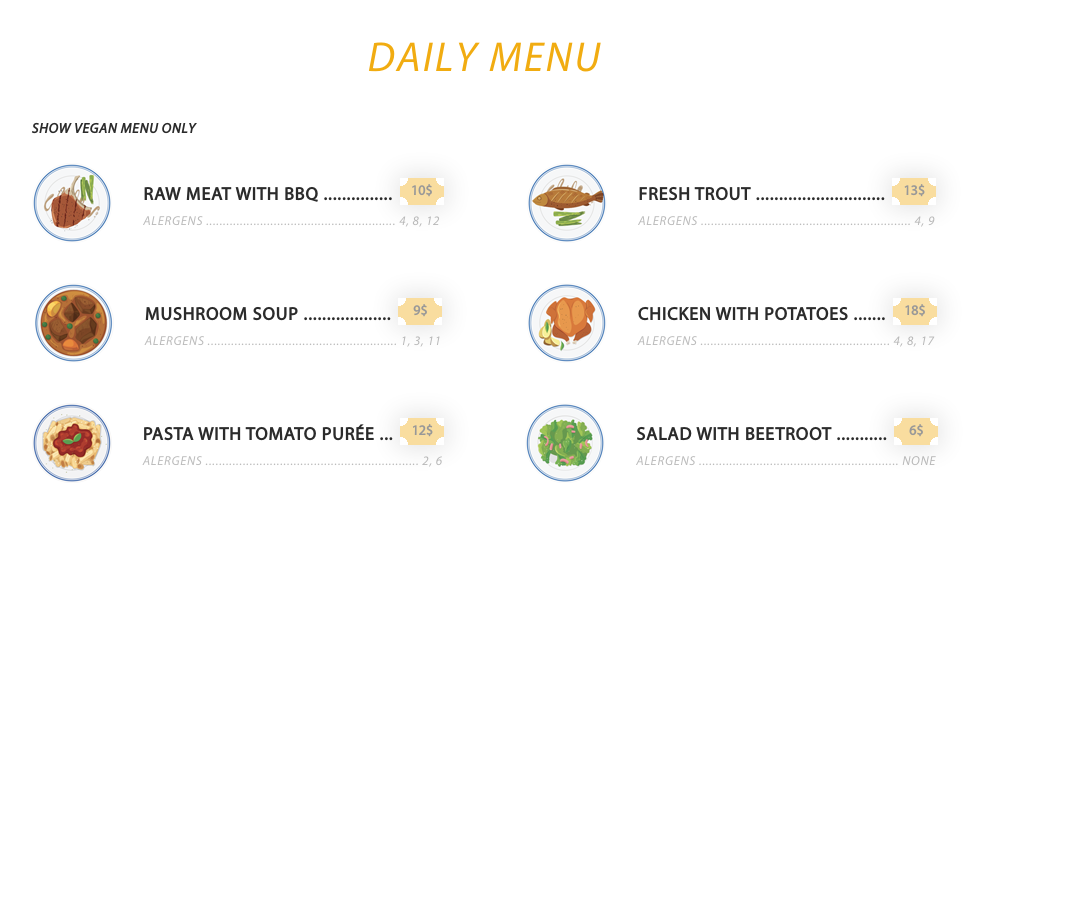
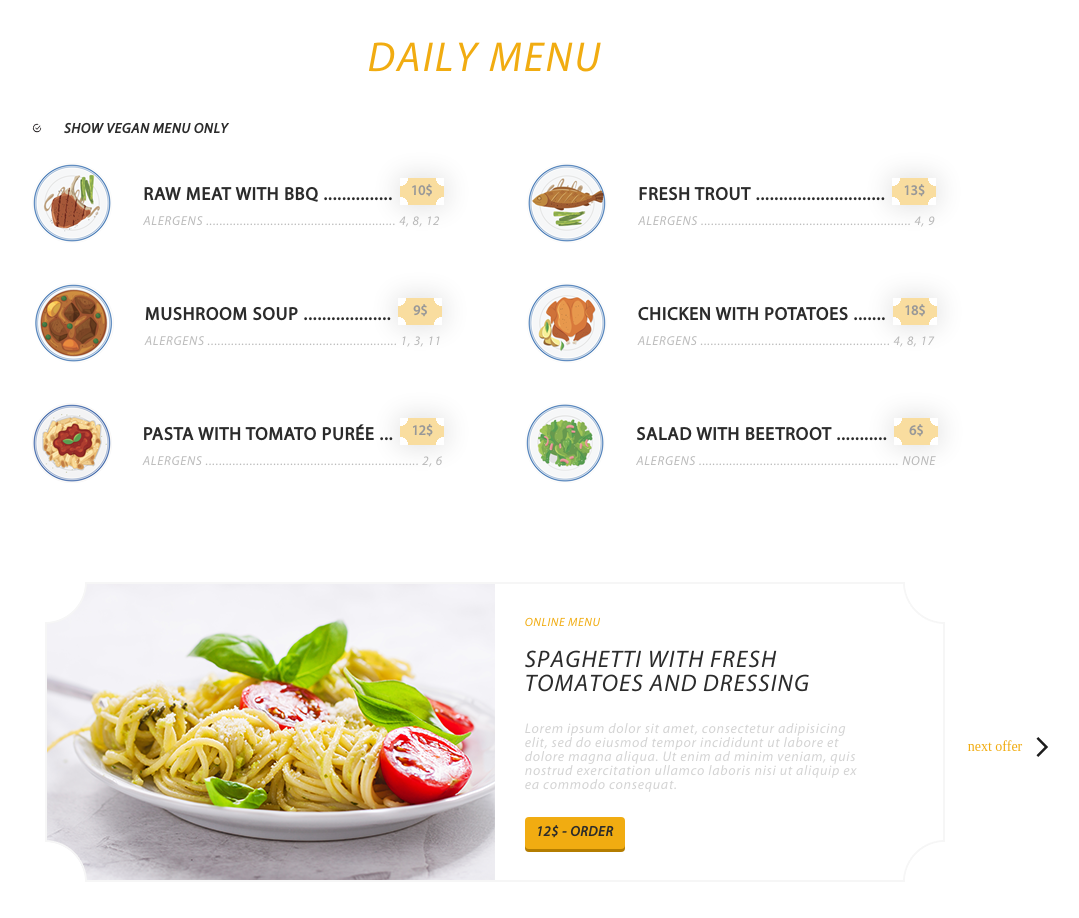
Before and after one commit to Alex200125/Practice_One_LeRestaurante, a website: page src/index.html in a window 1280 px wide. Shown: the part 1240-2158 px from the top of the page, without its empty margins (155-1234 px from the left). Drawn offline with nearby package versions, Linux system fonts and the light colour scheme; files that its build step writes are made by us from their sources; files whose address does not match are found by name.

Commit message:
add scroll block html

```diff
--- a/src/index.html
+++ b/src/index.html
@@ -47,7 +47,7 @@
             <div class="menu__content">
                 <div class="menu__subcontent">
                     <div class="menu__items">
-                        <p class="menu__subtitle">Show vegan menu only</p>
+                        <p class="menu__subtitle"><img src="img/checkmarkcircleoutline_110695.svg"/> Show vegan menu only</p>
                         <div class="menu__item">
                             <img src="img/menu_left_1.png" alt="" class="menu__icon">
                             <div class="menu__description">
@@ -124,6 +124,7 @@
                         </div>
                     </div>
                 </div>
+                @@include('scroll.html')
             </div>
         </section>
     </div>
--- /dev/null
+++ b/src/scroll.html
@@ -0,0 +1,19 @@
+<div class="menu__food">
+    <div class="menu__scroll">
+        <div class="menu__img">
+            <img src="img/makaron.png" alt="makaron">
+        </div>
+        <div class="menu__food-info">
+            <span class="menu__text">Online menu</span>
+            <h2 class="menu__title_cursive">Spaghetti with fresh <br> tomatoes and dressing</h2>
+            <div class="menu__food-description">Lorem ipsum dolor sit amet, consectetur adipisicing elit, sed do eiusmod tempor incididunt ut labore et dolore magna aliqua. Ut enim ad minim veniam, quis nostrud exercitation ullamco laboris nisi ut aliquip ex ea commodo consequat.
+            </div>
+            <button class="button">12$ - order</button>
+        </div>
+        <a href="#" id="next">
+            <div id="menu__next ">next offer</div>
+            <img src="img/arrow-forward-ios_116852.svg" alt="">
+        </a>
+    </div>
+
+</div>
--- a/src/scss/blocks/_menu.scss
+++ b/src/scss/blocks/_menu.scss
@@ -36,6 +36,10 @@
         position: absolute;
         top: 0;
         left: 0;
+        img {
+            width: 10px;
+            margin-right: 19px;
+        }
     }
     &__items {
         display: flex;
--- /dev/null
+++ b/src/scss/blocks/_scroll.scss
@@ -0,0 +1,81 @@
+.menu {
+    &__food {
+        display: flex;
+        justify-content: center;
+        align-items: center;
+    }
+    &__scroll {
+        max-width: 900px;
+        max-height: 300px;
+        margin-top: 99px;
+        display: flex;
+        justify-content: space-between;
+        align-items: center;
+        .button {
+            margin-top: 24px;
+	        font-family: 'Myriad_Pro_Italic';
+            font-size: 14px;
+            text-transform: uppercase;
+            letter-spacing: 0.05em;
+            color: #2b2b2b;
+            width: 100px;
+            height: 32px;
+            box-shadow: 0 3px#b47d00;
+            transition: .3s all;
+            &:hover {
+                transform: translateY(2px);
+                box-shadow: 0 2px#b47d00;
+            }
+        }
+    }
+    &__img {
+        max-width: 450px;
+        margin-right: 30px;
+        img {
+            height: 100%;
+        }
+    }
+    &__text {
+    	font-family: 'Myriad_Pro_Italic';
+        font-size: 12px;
+        text-transform: uppercase;
+        letter-spacing: 0.05em;
+        color: $button_color;
+    }
+    &__title_cursive {
+    	font-family: 'Myriad_Pro_Italic';
+        font-size: 24px;
+        text-transform: uppercase;
+        letter-spacing: 0.05em;
+        color: #2b2b2b;
+        margin-top: 20px;
+    }
+    &__food-description {
+    	font-family: 'Myriad_Pro_Italic';
+        font-size: 14px;
+        letter-spacing: 0.05em;
+        color: #d4d4d4;
+        max-height: 100%;
+        max-width: 333px;
+        overflow: hidden;
+        margin-top: 26px;
+    }
+    #next {
+        max-width: 100%;
+        transform: translate(110px, 15px);
+        display: flex;
+        align-items: center;
+        color: #f1ac11;
+        img {
+            transform: translateX(14px);
+        }
+    }
+    &__next {
+    	font-family: 'Myriad_Pro_Italic';
+        font-size: 12px;
+        text-transform: uppercase;
+        letter-spacing: 0.05em;
+        color: #f1ac11;
+        width: 100%;
+    }
+}
--- a/src/scss/style.scss
+++ b/src/scss/style.scss
@@ -18,3 +18,4 @@
 @import 'blocks/main';
 @import 'blocks/header';
 @import 'blocks/menu';
+@import 'blocks/scroll';
```
Also changed, not shown: LeRestaurante/index.html (+20 -1 lines), LeRestaurante/scroll.html (added, +19 -0 lines), LeRestaurante/css/style.css, LeRestaurante/css/style.min.css, LeRestaurante/img/arrow-forward-ios_116852.svg (added), LeRestaurante/img/checkmarkcircleoutline_110695.svg (added), src/img/arrow-forward-ios_116852.svg (added), src/img/checkmarkcircleoutline_110695.svg (added).
